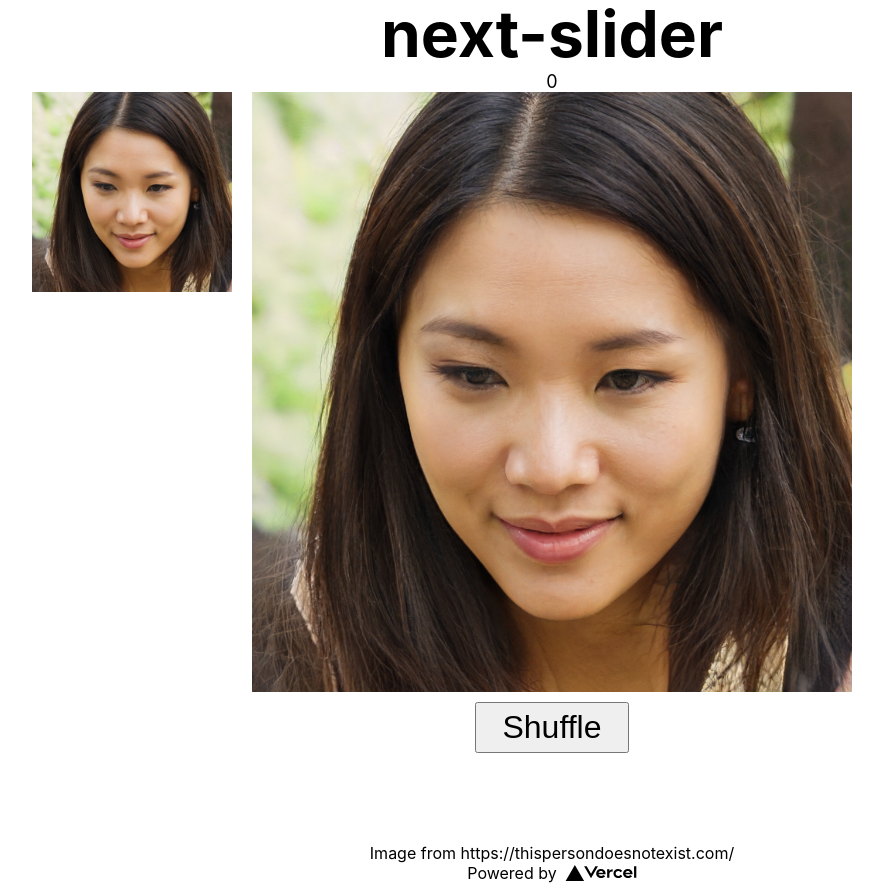
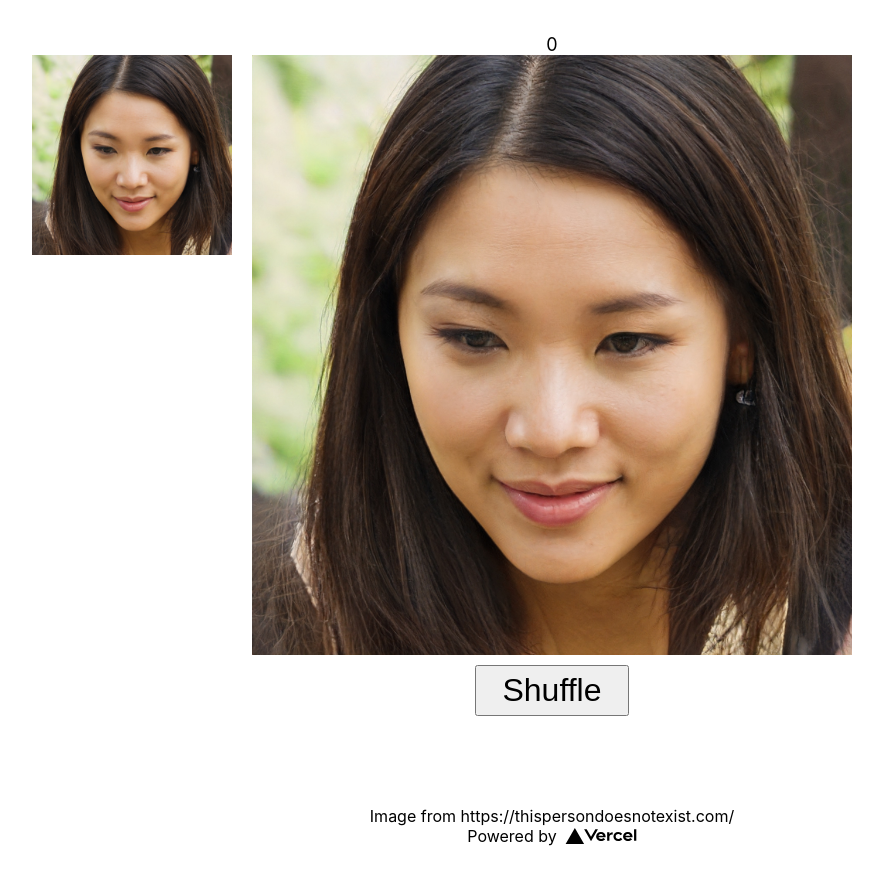
Before and after one commit to Xamian/next-slider, a Next.js app: page / in a window 1280 px wide. Shown: the whole page, without its empty margins (88-971 px from the left). After the commit the page ends 848 px from the top, so only its background shows below. Built offline with nearby package versions, Linux system fonts and the light colour scheme.

Commit message:
fjernet overskrift

```diff
--- a/pages/index.js
+++ b/pages/index.js
@@ -13,9 +13,9 @@ export default function Home() {
       </Head>
 
       <main className={styles.main}>
-        <h1 className={styles.title}>
+        {/* <h1 className={styles.title}>
           next-slider
-        </h1>
+        </h1> */}
 
         {/* <p className={styles.description}>
           try if you can guess the rules.
```
